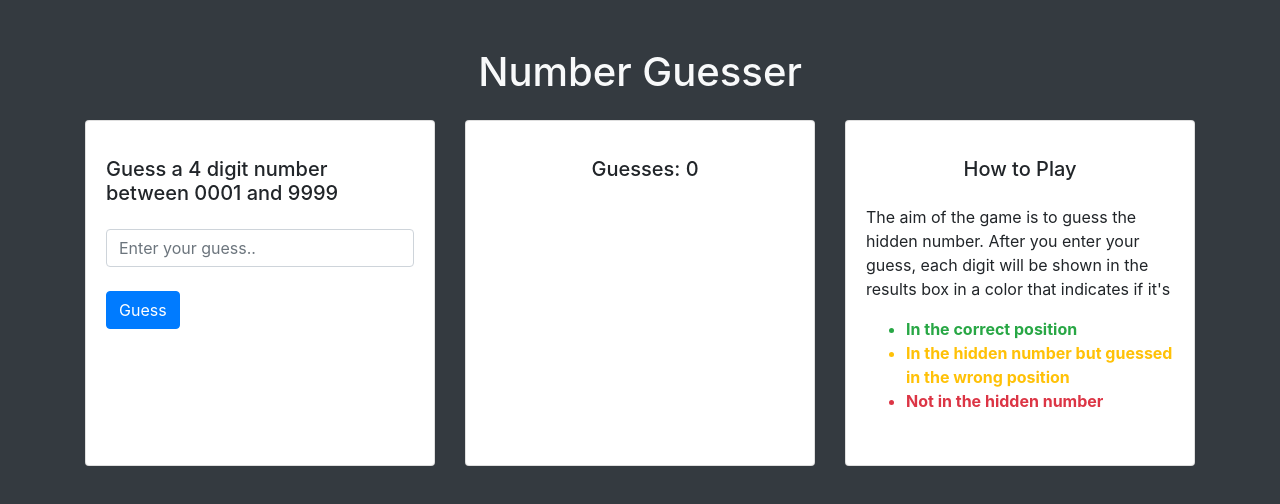
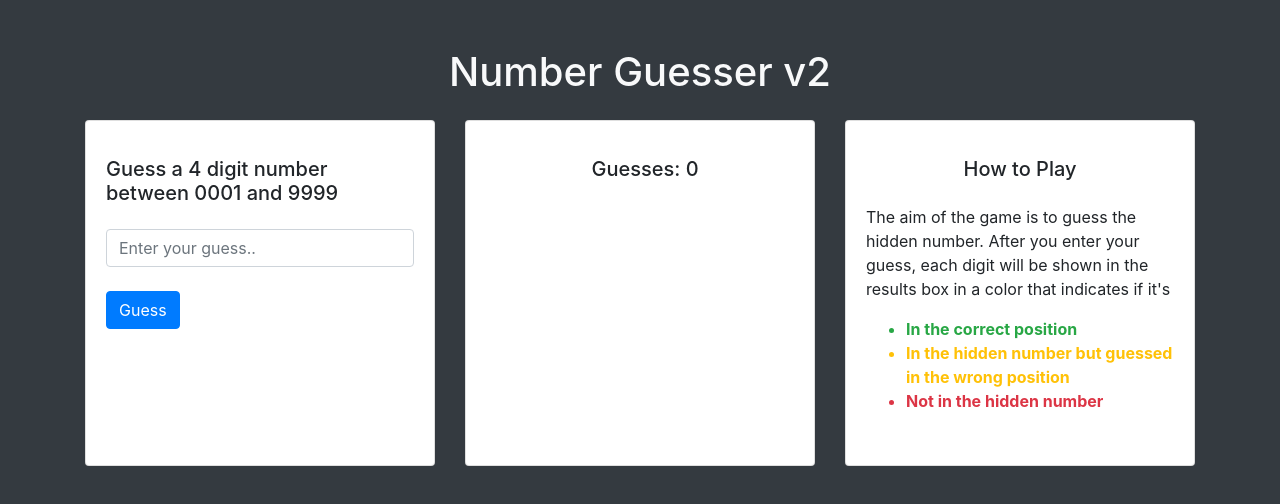
Before and after one commit to malbonar/NumberGuesser, a plain HTML site: page index.html in a window 1280 px wide. Drawn offline with nearby package versions, Linux system fonts and the light colour scheme.

Commit message:
added v2 to title

```diff
--- a/index.html
+++ b/index.html
@@ -13,7 +13,7 @@
 <body class="bg-dark">
     <div class="container">
         <div class="game">
-            <h1 class="text-center heading display-5 mt-5 pb-3 text-light">Number Guesser</h1>
+            <h1 class="text-center heading display-5 mt-5 pb-3 text-light">Number Guesser v2</h1>
             <div class="card-deck">
                 <div class="card card-body">
                     <h5 class="card-title mb-4 mt-3">Guess a 4 digit number between 0001 and 9999</h5>
```
